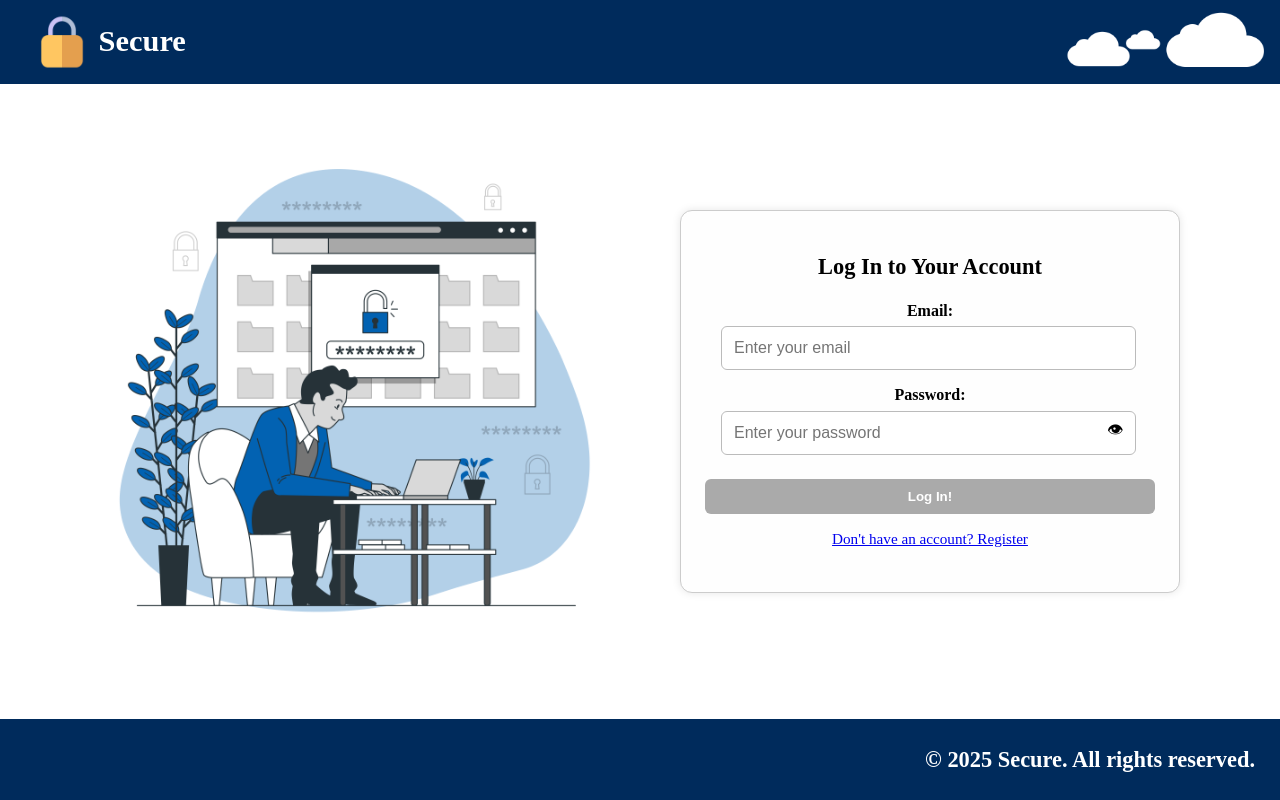
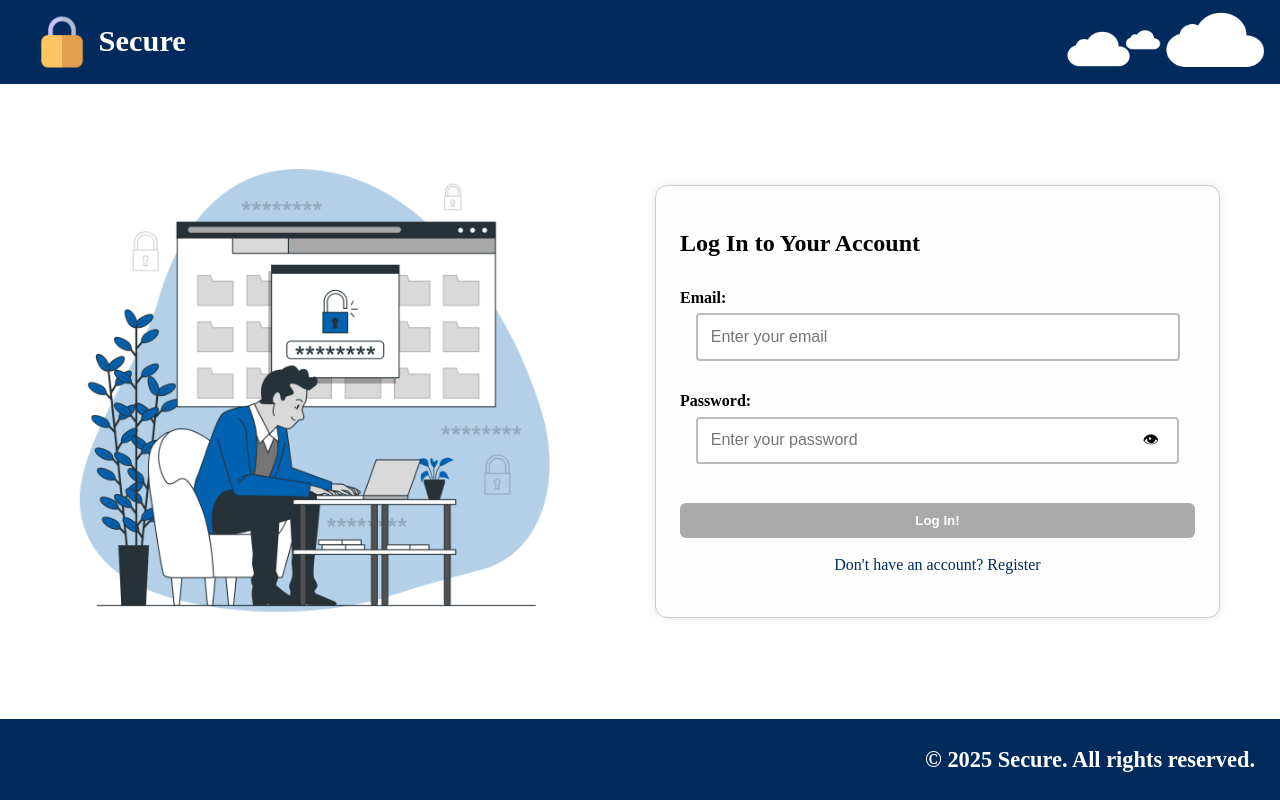
Before and after one commit to inka0202/secure-password-manager-frontend, a React (Create React App) app: page /login in a window 1280 px wide. Built offline with nearby package versions, Linux system fonts and the light colour scheme.

Commit message:
Update styles and selectors in login and 2FA components
- Added new IDs and class names in Login.css and 2FACode.css for improved layout and clarity
- Updated corresponding JS files to reflect new selectors
- Minor structure tweaks for better consistency between components

```diff
--- a/src/pages/Login.js
+++ b/src/pages/Login.js
@@ -48,7 +48,7 @@ const Login = () => {
       const res = await fetch("http://localhost:5000/api/auth/login", {
         method: "POST",
         headers: { "Content-Type": "application/json" },
-        body: JSON.stringify({ email, password }),
+        body: JSON.stringify({ email, password })
       });
 
       const data = await res.json();
@@ -94,7 +94,9 @@ const Login = () => {
             </button>
 
             <p className="register-link">
-              <Link to="/register">Don't have an account? Register</Link>
+              <Link to="/register" id="a1">
+                Don't have an account? Register
+              </Link>
             </p>
           </form>
         </div>
--- a/src/pages/Verify2FA.js
+++ b/src/pages/Verify2FA.js
@@ -1,49 +1,49 @@
-import React, { useState } from 'react';
-import { useNavigate } from 'react-router-dom';
-import '../styles/2FACode.css';
-import HeaderN from '../components/login/HeaderN';
-import Footer from '../components/main/Footer';
+import React, { useState } from "react";
+import { useNavigate } from "react-router-dom";
+import "../styles/2FACode.css";
+import HeaderN from "../components/login/HeaderN";
+import Footer from "../components/main/Footer";
 
 const Verify2FA = () => {
-  const email = localStorage.getItem('emailFor2FA'); // ✅ Retrieve stored email
-  const [code, setCode] = useState(''); // ✅ This was missing
-  const [message, setMessage] = useState('');
+  const email = localStorage.getItem("emailFor2FA"); // ✅ Retrieve stored email
+  const [code, setCode] = useState(""); // ✅ This was missing
+  const [message, setMessage] = useState("");
   const navigate = useNavigate();
 
   const handleSubmit = async (e) => {
     e.preventDefault();
 
     try {
-      const res = await fetch('http://localhost:5000/api/auth/verify-2fa', {
-        method: 'POST',
-        headers: { 'Content-Type': 'application/json' },
-        body: JSON.stringify({ email, code }),
+      const res = await fetch("http://localhost:5000/api/auth/verify-2fa", {
+        method: "POST",
+        headers: { "Content-Type": "application/json" },
+        body: JSON.stringify({ email, code })
       });
 
       const data = await res.json();
 
       if (res.ok) {
-        localStorage.setItem('token', data.token); // Store JWT token
-        localStorage.removeItem('emailFor2FA');    // Optional: clean up
-        setMessage('Success! Redirecting...');
-        setTimeout(() => navigate('/'), 1500);
+        localStorage.setItem("token", data.token); // Store JWT token
+        localStorage.removeItem("emailFor2FA"); // Optional: clean up
+        setMessage("Success! Redirecting...");
+        setTimeout(() => navigate("/"), 1500);
       } else {
-        setMessage(data.message || 'Invalid code');
+        setMessage(data.message || "Invalid code!");
       }
     } catch (err) {
       console.error(err);
-      setMessage('Something went wrong');
+      setMessage("Something went wrong!");
     }
   };
 
   return (
-    <div className="screen">
+    <div className="screen1">
       <HeaderN />
-      <div className="content-area3">
-        <div className="login-container">
-          <h2>We've sent a code to your email</h2>
-          <p>If you can't find it - check your spam folder</p>
-          <form onSubmit={handleSubmit} className="login-form">
+      <div className="content-area4">
+        <div className="login-container1">
+          <h2 id="Mh2">We've sent a code to your email</h2>
+          <p id="notice">If you can't find it - check your spam folder</p>
+          <form onSubmit={handleSubmit} className="login-form1">
             <input
               type="text"
               placeholder="6-digit code"
@@ -53,11 +53,11 @@ const Verify2FA = () => {
               maxLength="6"
             />
 
-            <button className="btnL" type="submit">
-              Verify
+            <button className="btnL1" type="submit">
+              Verify!
             </button>
 
-            {message && <p className="message">{message}</p>}
+            {message && <p className="messg1">{message}</p>}
           </form>
         </div>
       </div>
--- a/src/styles/2FACode.css
+++ b/src/styles/2FACode.css
@@ -6,13 +6,13 @@ body,
   padding: 0;
 }
 
-.screen {
+.screen1 {
   display: flex;
   flex-direction: column;
   min-height: 100%;
 }
 
-.content-area3 {
+.content-area4 {
   display: flex;
   flex: 1;
   justify-content: center;
@@ -20,7 +20,7 @@ body,
   padding: 10px;
 }
 
-.login-container {
+.login-container1 {
   background: #fefefe;
   padding: 24px;
   border: 1px solid #ccc;
@@ -31,48 +31,51 @@ body,
   text-align: center;
 }
 
-.login-container h2 {
+.login-container1 #Mh2 {
   margin-bottom: 10px;
   font-size: 1.4rem;
 }
 
-.login-container p {
+.login-container1 #notice {
   margin-bottom: 20px;
   color: #333;
   font-size: 0.95rem;
 }
 
-.login-form {
+.login-form1 {
   display: flex;
   flex-direction: column;
 }
 
-.login-form input {
-  padding: 12px;
+.login-form1 input {
+  padding: 0.8rem 2rem 0.8rem 0.8rem;
+  margin: 0.4rem 1rem 1.2rem;
   font-size: 1rem;
-  border: 1.5px solid #bbb;
-  border-radius: 6px;
-  margin-bottom: 4px;
-  width: 86.5%;
+  width: calc(100% - 5rem);
+  border: 2px solid #bbb;
+  border-radius: 4px;
+  transition: border-color 0.3s ease;
+  outline: none;
 }
 
-.btnL {
-  padding: 12px;
+.btnL1 {
+  margin: 10px 20px 5px 20px;
+  padding: 10px;
   background-color: #0262b2;
   color: white;
   border: none;
   border-radius: 6px;
+  cursor: pointer;
   font-weight: bold;
-  cursor: pointer;
-  transition: background-color 0.2s ease;
 }
 
-.btnL:hover {
+.btnL1:hover {
   background-color: #004a91;
 }
 
-.message {
-  margin-top: 15px;
+.messg1 {
+  color: red;
   font-size: 0.95rem;
-  color: #d00;
+  margin: 0.5rem;
+  align-self: center;
 }
--- a/src/styles/Login.css
+++ b/src/styles/Login.css
@@ -82,12 +82,29 @@ input.valid {
   background-color: #aaa;
   cursor: not-allowed;
 }
-
+.btnL:hover {
+  background-color: #004a91;
+}
 .register-link {
   margin-top: 16px;
   text-align: center;
 }
-
+.register-link #a1 {
+  font-size: 1rem;
+  color: #002b5c;
+  margin: 1rem;
+  padding: 0.3rem;
+  font-weight: 500;
+  line-height: 1.4;
+  text-decoration: none;
+  text-align: center;
+  align-self: center;
+  transition: background 1s ease;
+  user-select: none;
+}
+#a1:hover {
+  background-color: #dbe7fe;
+}
 .clouds {
   position: absolute;
   top: 1%;
@@ -125,3 +142,10 @@ input.valid {
   margin: 30px 40px;
   flex: 1;
 }
+.messg {
+  color: red;
+  font-size: 0.95rem;
+  margin: 1rem;
+  margin-left: 0rem;
+  align-self: start;
+}
```
